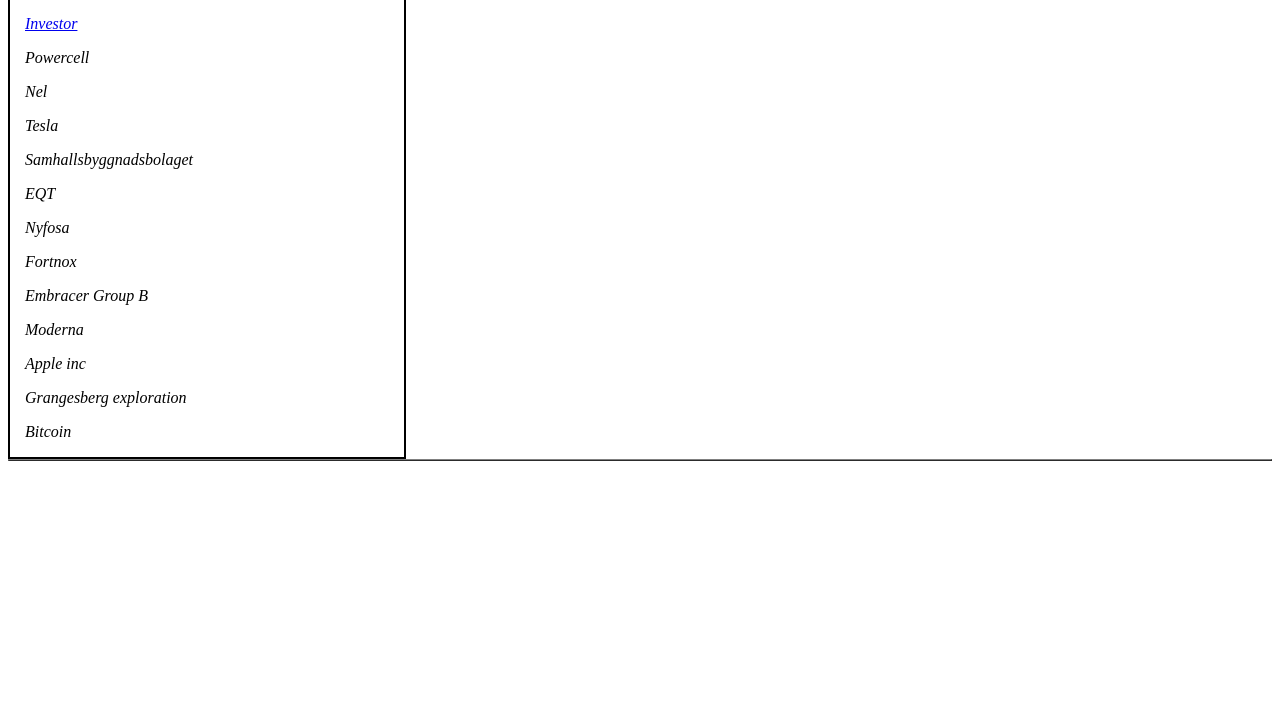
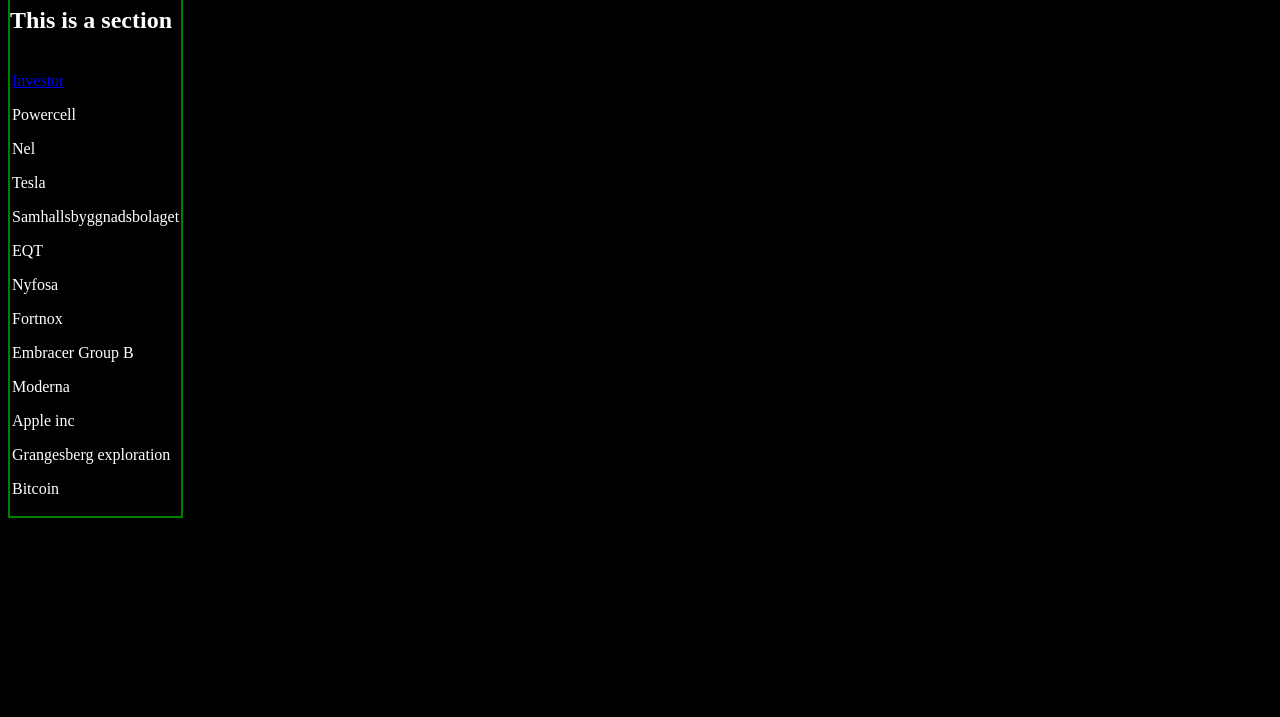
Before and after one commit to matteusskagius/Projekt, a plain HTML site: page index.html in a window 1280 px wide. Shown: the part 83-800 px from the top of the page. Drawn offline with Linux system fonts and the light colour scheme.

Commit message:
Fastnat vid x

```diff
--- a/index.css
+++ b/index.css
@@ -1,4 +1,20 @@
+
+body{
+    background: black;
+    float: left;
+    color: white;
+    border: 2px solid green;
+}
+
+p{
+    font-family: "Bell MT";
+}
+
+a:hover {
+    color: brown;
+}
+
 aside{
     border:2px solid black;
-
+    float: inherit;
 }
--- a/index.html
+++ b/index.html
@@ -3,20 +3,14 @@
 <head>
     <title>Portfölj</title>
     <link href="index.css" rel="stylesheet">
+    <script src="test.js"></script>
 </head>
 <body>
-<table border = "1" width = "100%">
-    <style>
-        aside{
-            width: 30%;
-            padding-left: 15px;
-            float: left;
-            font-style: italic;
-        }
-    </style>
+    <h1>Aktier</h1>
 
-
-    <h1>Aktier</h1>
+    <section>
+        <h1> This is a section </h1>
+    </section>
 
     <aside>
         <p>
@@ -79,7 +73,6 @@
 
     </section>
 
-</table>
 
 </body>
 </html>
```
Also changed, not shown: test.js (added).
